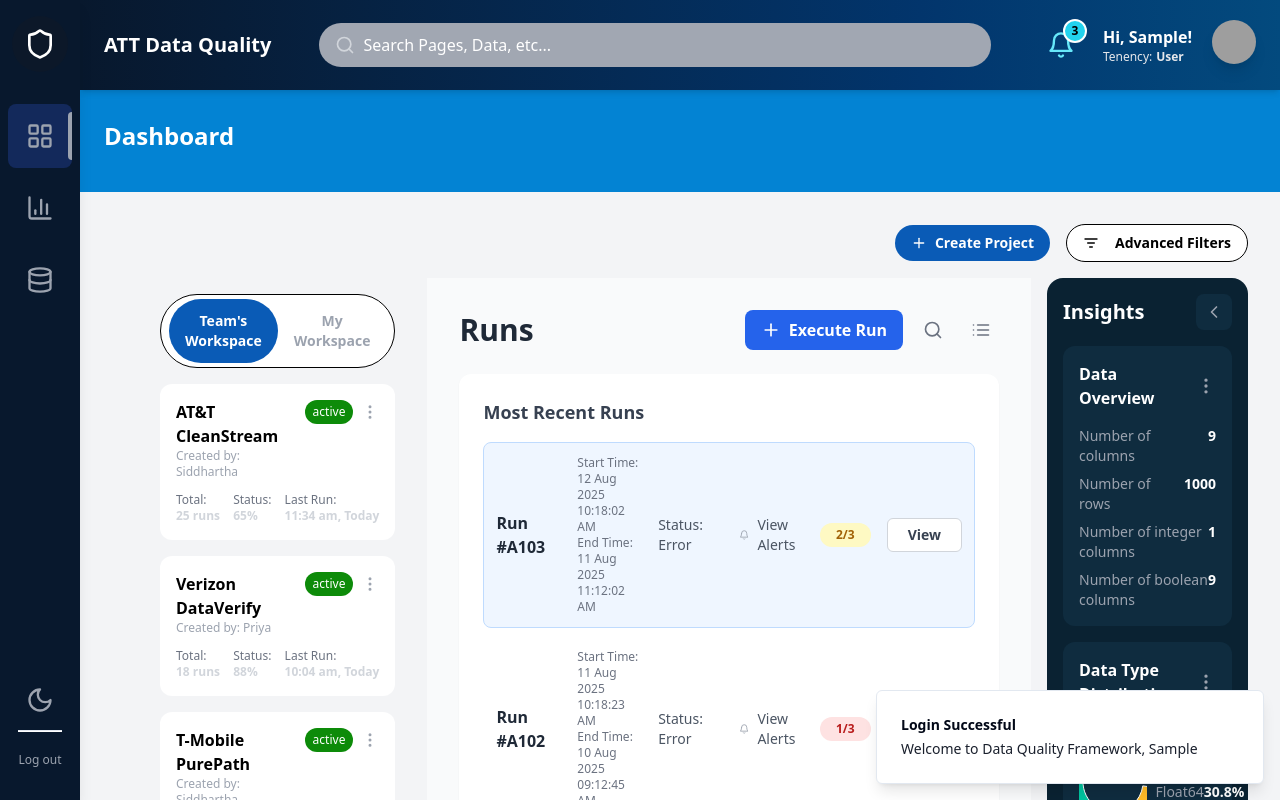
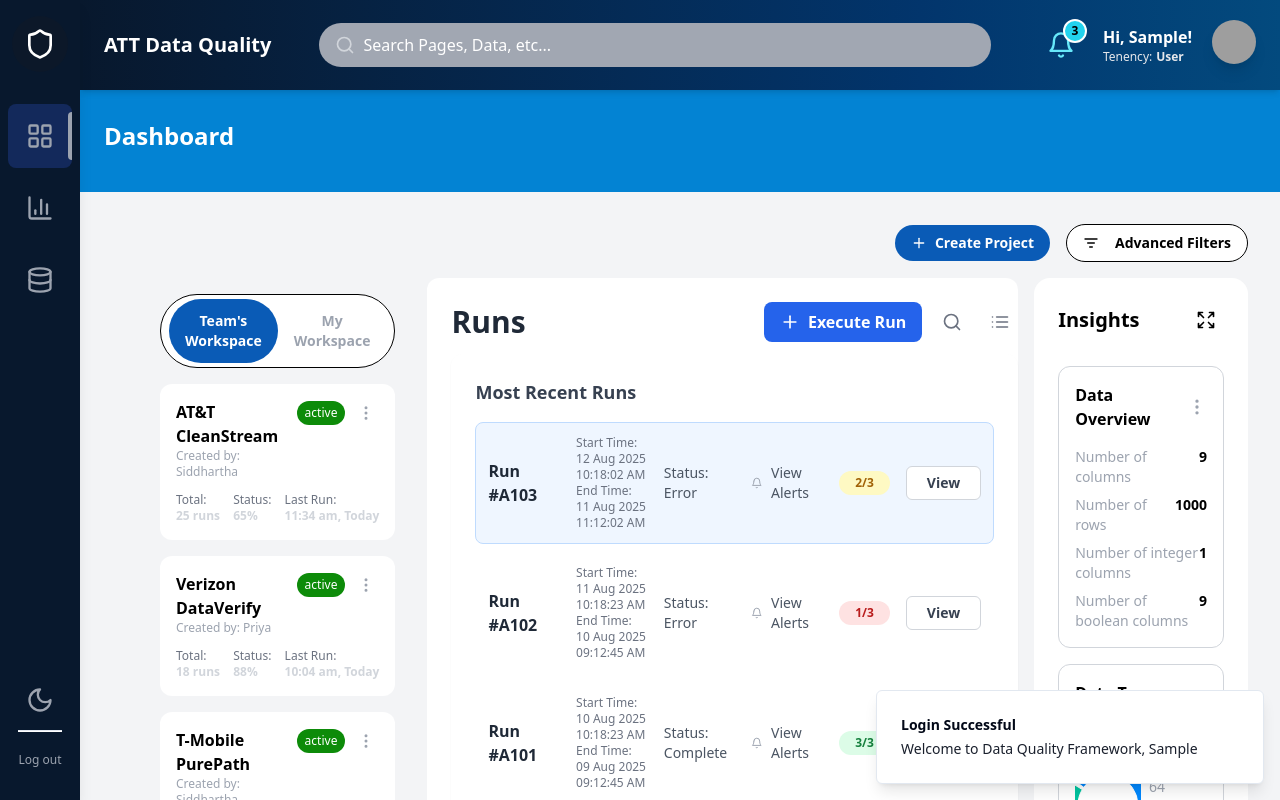
Before and after one commit to aslucky18/data-quality-att-insights, a React (Vite) app: page / in a window 1280 px wide. Both pictures are taken after typing "Sample", "Sample123" into the empty fields and a click on the button "Sign In". Shown: the top 800 px of the page. Built offline with nearby package versions, Linux system fonts and the light colour scheme; grey boxes are pictures that could not be loaded.

Commit message:
Update on 3-9-25

```diff
--- a/src/components/WorkspacePanel.tsx
+++ /dev/null
@@ -1,100 +0,0 @@
-import { MoreVertical, ChevronDown } from 'lucide-react';
-import { DQProject } from '../lib/types';
-// import { useState } from 'react'; // Removed unused import
-
-// It's good practice to define the component's props interface
-
-const hoverColorDQProject = "#cfe6ff";
-const activeColorDQProject = "#0d8b09";
-
-interface WorkspacePanelProps {
-    // Renamed prop to follow camelCase convention (dqProjects instead of DQProjects)
-    dqProjects: DQProject[];
-}
-
-// Reusable Card Component (No changes needed here, it's well-written)
-const Card = ({ children, className = '' }: { children: React.ReactNode, className?: string }) => (
-    <div className={`bg-white rounded-xl p-4 ${className}`}>
-        {children}
-    </div>
-);
-
-// Corrected WorkspacePanel Component
-export const WorkspacePanel = ({ dqProjects = [] }: WorkspacePanelProps) => (
-    // Note: The destructuring is done directly in the function arguments.
-    // We also provide a default empty array `[]` to prevent errors if the prop is not passed.
-    <div className="w-1/4 max-w-sm  p-4  flex flex-col space-y-4">
-        {/* Toggle Workspace */}
-        <div className="flex items-center rounded-full border border-black bg-white px-2 py-1 text-sm font-semibold text-black">
-            <button className="bg-[#0a5bb6] text-white py-3 px-4 rounded-full text-sm font-semibold w-1/2">Team's Workspace</button>
-            <button className="text-gray-400 py-2 px-4 rounded-lg text-sm font-semibold w-1/2 hover:bg-white">My Workspace</button>
-        </div>
-
-        {/* Mapped directly over the correctly-named and destructured `dqProjects` prop */}
-        {dqProjects.map((project, index) => (
-            // Card component for displaying project details
-            <Card
-                key={index}
-                className="space-y-3 active:bg-[#cfe6ff] cursor-pointer"
-            >
-                {/* Top section: Project title + creator info + status + menu button */}
-                <div className="flex justify-between items-start">
-
-                    {/* Project Name & Creator */}
-                    <div>
-                        <h4 className="text-black font-bold">{project.name}</h4>
-                        <p className="text-xs text-gray-400">
-                            Created by: {project.createdBy}
-                        </p>
-                    </div>
-
-                    {/* Project Status Badge + Menu Button */}
-                    <div className="flex items-center space-x-2">
-                        {/* Conditional styling for status */}
-                        <span
-                            className={`text-xs px-2 py-1 rounded-full ${project.status === 'active'
-                                    ? 'bg-[#0d8b09] text-white'  // Active → green badge
-                                    : 'bg-[#b3a100] text-white' // Otherwise → yellow badge
-                                }`}
-                        >
-                            {project.status} {/* e.g., active/inactive */}
-                        </span>
-
-                        {/* "More" icon button (3 dots menu) */}
-                        <button className="text-gray-400 hover:text-white">
-                            <MoreVertical size={18} />
-                        </button>
-                    </div>
-                </div>
-
-                {/* Bottom section: Project stats (runs, status %, last run) */}
-                <div className="flex justify-between text-xs text-gray-300">
-
-                    {/* Total Runs */}
-                    <div>
-                        <p className="text-gray-500">Total:</p>
-                        <p className="font-semibold">{project.totalRuns} runs</p>
-                    </div>
-
-                    {/* Status Percentage */}
-                    <div>
-                        <p className="text-gray-500">Status:</p>
-                        <p className="font-semibold">{project.statusPercent}%</p>
-                    </div>
-
-                    {/* Last Run Timestamp */}
-                    <div>
-                        <p className="text-gray-500">Last Run:</p>
-                        <p className="font-semibold">{project.lastRun}</p>
-                    </div>
-                </div>
-            </Card>
-
-        ))}
-
-        <div className="flex-grow"></div>
-        <button className="w-full text-center text-gray-400 hover:text-white py-2 rounded-lg bg-white text-sm flex items-center justify-center">
-            More <ChevronDown size={16} className="ml-1" />
-        </button>
-    </div>
-);
--- a/src/pages/DQProjects.tsx
+++ b/src/pages/DQProjects.tsx
@@ -1,7 +1,7 @@
 import { useState, useEffect } from "react";
-import { WorkspacePanel } from "@/components/WorkspacePanel";
-import { RunsPanel } from "@/components/RunsPanel";
-import { InsightsPanel } from "@/components/InsightsPanel";
+import { WorkspacePanel } from "@/panels/WorkspacePanel";
+import { RunsPanel } from "@/panels/RunsPanel";
+import { InsightsPanel } from "@/panels/InsightsPanel";
 import { useNavigate } from "react-router-dom";
 import { Header } from "@/components/Header";
 import { Button } from "@/components/ui/button";
@@ -170,7 +170,7 @@ export const DQProjects = ({ userInfo, onLogout }: DQProjectsProps) => {
         </div>
       </header>
       {/* Main Content */}
-        <main className="flex-grow flex space-x-4">
+        <main className=" flex space-x-4">
           <WorkspacePanel dqProjects={projects} />
           <RunsPanel />
           <InsightsPanel />
--- a/src/components/InsightsPanel.tsx
+++ b/src/panels/InsightsPanel.tsx
@@ -1,6 +1,6 @@
 
 import {  XAxis, YAxis,  Tooltip,  ResponsiveContainer, PieChart, Pie, Cell, BarChart, Bar } from 'recharts';
-import { MoreVertical,  ChevronLeft} from 'lucide-react';
+import { MoreVertical,  ChevronLeft, Expand} from 'lucide-react';
 
 
 const dataTypeDistributionData = [
@@ -20,7 +20,7 @@ const anomaliesData = [
 
 // Reusable Components
 const Card = ({ children, className = '' }) => (
-  <div className={`bg-[#0F2C3F] rounded-xl p-4 ${className}`}>
+  <div className={`bg-white rounded-xl p-4 ${className}`}>
     {children}
   </div>
 );
@@ -28,8 +28,8 @@ const Card = ({ children, className = '' }) => (
 const CardHeader = ({ title }) => (
     //const CardHeader = ({ title,childern  }) => ( # This is for future use if we want to add more elements in header
     <div className="flex justify-between items-center mb-4">
-        <h3 className="text-white font-semibold">{title}</h3>
-        <button className="text-gray-400 hover:text-white">
+        <h3 className="text-black  font-semibold">{title}</h3>
+        <button className="text-gray-400 hover:text-black ">
             <MoreVertical size={20} />
         </button>
     </div>
@@ -37,26 +37,28 @@ const CardHeader = ({ title }) => (
 
 
 export const InsightsPanel = () => (
-    <div className="w-1/4 max-w-sm bg-[#0A2232] p-4 rounded-2xl flex flex-col space-y-4">
+    <div className="w-1/4 max-w-sm bg-white p-6 rounded-2xl flex flex-col space-y-4">
         {/* Header */}
-        <div className="flex justify-between items-center">
-             <h2 className="text-xl font-bold text-white">Insights</h2>
-             <button className="p-2 bg-[#0F2C3F] rounded-lg text-gray-400 hover:text-white"><ChevronLeft size={20}/></button>
+        <div className="flex justify-between items-center mb-3">
+             <h2 className="text-xl font-bold text-black ">Insights</h2>
+             <button className="p-2 bg-white rounded-lg text-black">
+                <Expand size={20}/>
+            </button>
         </div>
 
         {/* Data Overview */}
-        <Card>
+        <Card className='border border-gray-300'>
             <CardHeader title="Data Overview" />
             <div className="space-y-2 text-sm">
-                <div className="flex justify-between"><span className="text-gray-400">Number of columns</span> <span className="text-white font-semibold">9</span></div>
-                <div className="flex justify-between"><span className="text-gray-400">Number of rows</span> <span className="text-white font-semibold">1000</span></div>
-                <div className="flex justify-between"><span className="text-gray-400">Number of integer columns</span> <span className="text-white font-semibold">1</span></div>
-                <div className="flex justify-between"><span className="text-gray-400">Number of boolean columns</span> <span className="text-white font-semibold">9</span></div>
+                <div className="flex justify-between"><span className="text-gray-400">Number of columns</span> <span className="text-black  font-semibold">9</span></div>
+                <div className="flex justify-between"><span className="text-gray-400">Number of rows</span> <span className="text-black  font-semibold">1000</span></div>
+                <div className="flex justify-between"><span className="text-gray-400">Number of integer columns</span> <span className="text-black  font-semibold">1</span></div>
+                <div className="flex justify-between"><span className="text-gray-400">Number of boolean columns</span> <span className="text-black  font-semibold">9</span></div>
             </div>
         </Card>
 
         {/* Data Type Distribution */}
-        <Card>
+        <Card className='border border-gray-300'>
             <CardHeader title="Data Type Distribution" />
             <div className="flex items-center">
                 <div style={{ width: '50%', height: 120 }}>
@@ -67,7 +69,7 @@ export const InsightsPanel = () => (
                                     <Cell key={`cell-${index}`} fill={COLORS[index % COLORS.length]} />
                                 ))}
                             </Pie>
-                             <Tooltip contentStyle={{ backgroundColor: '#0F2C3F', border: '1px solid #1A3A53' }} />
+                             <Tooltip contentStyle={{ backgroundColor: "white", border: '1px solid #1A3A53' }} />
                         </PieChart>
                     </ResponsiveContainer>
                 </div>
@@ -76,7 +78,7 @@ export const InsightsPanel = () => (
                         <div key={index} className="flex items-center">
                             <div className="w-3 h-3 rounded-full mr-2" style={{ backgroundColor: COLORS[index % COLORS.length] }}></div>
                             <span className="text-gray-400">{entry.name}</span>
-                            <span className="ml-auto text-white font-semibold">{entry.value}%</span>
+                            <span className="ml-auto text-black  font-semibold">{entry.value}%</span>
                         </div>
                     ))}
                 </div>
@@ -84,7 +86,7 @@ export const InsightsPanel = () => (
         </Card>
 
         {/* Anomalies */}
-        <Card>
+        <Card className='border border-gray-300'>
             <CardHeader title="Anomalies" />
             <p className="text-xs text-gray-400 mb-2">Anomaly Score Distribution</p>
             <div style={{ width: '100%', height: 150 }}>
@@ -92,7 +94,7 @@ export const InsightsPanel = () => (
                     <BarChart data={anomaliesData} margin={{ top: 5, right: 0, left: 0, bottom: 5 }}>
                         <XAxis dataKey="name" stroke="#6B7280" fontSize={10} axisLine={false} tickLine={false}/>
                         <YAxis stroke="#6B7280" fontSize={10} axisLine={false} tickLine={false} />
-                        <Tooltip cursor={{fill: '#1A3A53'}} contentStyle={{ backgroundColor: '#0F2C3F', border: '1px solid #1A3A53' }} />
+                        <Tooltip cursor={{fill: '#1A3A53'}} contentStyle={{ backgroundColor: "white", border: '1px solid #1A3A53' }} />
                         <Bar dataKey="value" fill="#38BDF8" barSize={20} radius={[4, 4, 0, 0]} />
                     </BarChart>
                 </ResponsiveContainer>
--- a/src/components/RunsPanel.tsx
+++ b/src/panels/RunsPanel.tsx
@@ -90,11 +90,11 @@ const RunItem = ({ run }) => {
 // --- Run Dashboard Component ---
 export const RunsPanel = () => {
   return (
-    <div className="bg-gray-50 min-h-screen p-8 font-sans">
+    <div className="bg-white min-h-screen rounded-xl pl-6 pt-6 font-sans">
       <div className="max-w-7xl mx-auto">
 
         {/* Header */}
-        <header className="flex justify-between items-center mb-6">
+        <header className="flex justify-between items-center mb-3">
           <h1 className="text-3xl font-bold text-gray-800">Runs</h1>
           <div className="flex items-center space-x-3">
             <button className="flex items-center bg-blue-600 text-white font-semibold px-4 py-2 rounded-lg hover:bg-blue-700 transition-colors">
--- /dev/null
+++ b/src/panels/WorkspacePanel.tsx
@@ -0,0 +1,98 @@
+import { MoreVertical, ChevronDown, ChevronUp } from 'lucide-react';
+import { DQProject } from '../lib/types';
+import { useState } from 'react';
+
+// It's good practice to define the component's props interface
+interface WorkspacePanelProps {
+    dqProjects: DQProject[];
+}
+
+// Reusable Card Component
+const Card = ({ children, className = '' }: { children: React.ReactNode, className?: string }) => (
+    <div className={`bg-white rounded-xl p-4 ${className}`}>
+        {children}
+    </div>
+);
+
+// Complete WorkspacePanel Component
+export const WorkspacePanel = ({ dqProjects = [] }: WorkspacePanelProps) => {
+    // State to track if the project list is expanded
+    const [isExpanded, setIsExpanded] = useState(false);
+
+    // The number of projects to show before the "More" button appears
+    const DISPLAY_LIMIT = 4;
+
+    // Logic to determine which projects to display
+    const projectsToShow = isExpanded ? dqProjects : dqProjects.slice(0, DISPLAY_LIMIT);
+
+    return (
+        <div className="w-1/4 max-w-sm p-4 flex flex-col space-y-4">
+            {/* Toggle Workspace */}
+            <div className="flex items-center rounded-full border border-black bg-white px-2 py-1 text-sm font-semibold text-black">
+                <button className="bg-[#0a5bb6] text-white py-3 px-4 rounded-full text-sm font-semibold w-1/2">Team's Workspace</button>
+                <button className="text-gray-400 py-2 px-4 rounded-lg text-sm font-semibold w-1/2 hover:bg-white">My Workspace</button>
+            </div>
+
+            {/* Mapped list of projects to be displayed */}
+            {projectsToShow.map((project, index) => (
+                <Card
+                    key={index}
+                    className="space-y-3 active:bg-[#cfe6ff] cursor-pointer overflow-hidden"
+                >
+                    {/* Top section: Project title + creator info + status + menu button */}
+                    <div className="flex justify-between items-start">
+                        {/* Project Name & Creator */}
+                        <div>
+                            <h4 className="text-black font-bold">{project.name}</h4>
+                            <p className="text-xs text-gray-400">
+                                Created by: {project.createdBy}
+                            </p>
+                        </div>
+
+                        {/* Project Status Badge + Menu Button */}
+                        <div className="flex items-center space-x-2">
+                            <span
+                                className={`text-xs px-2 py-1 rounded-full ${project.status === 'active'
+                                        ? 'bg-[#0d8b09] text-white'  // Active → green badge
+                                        : 'bg-[#b3a100] text-white' // Otherwise → yellow badge
+                                    }`}
+                            >
+                                {project.status}
+                            </span>
+                            <button className="text-gray-400 hover:text-black p-1 rounded-fullx">
+                                <MoreVertical size={18} />
+                            </button>
+                        </div>
+                    </div>
+
+                    {/* Bottom section: Project stats (runs, status %, last run) */}
+                    <div className="flex justify-between text-xs text-gray-300">
+                        <div>
+                            <p className="text-gray-500">Total:</p>
+                            <p className="font-semibold">{project.totalRuns} runs</p>
+                        </div>
+                        <div>
+                            <p className="text-gray-500">Status:</p>
+                            <p className="font-semibold">{project.statusPercent}%</p>
+                        </div>
+                        <div>
+                            <p className="text-gray-500">Last Run:</p>
+                            <p className="font-semibold">{project.lastRun}</p>
+                        </div>
+                    </div>
+                </Card>
+            ))}
+
+            {/* Conditionally render the "More" / "Less" button */}
+            {dqProjects.length > DISPLAY_LIMIT && (
+                <button
+                    onClick={() => setIsExpanded(!isExpanded)}
+                    className="w-full text-center text-gray-400 hover:text-white py-2 rounded-lg bg-white text-sm flex items-center justify-center"
+                >
+                    {isExpanded ? 'Less' : 'More'}
+                    {isExpanded ? <ChevronUp size={16} className="ml-1" /> : <ChevronDown size={16} className="ml-1" />}
+                </button>
+            )}
+        </div>
+    );
+};
```
